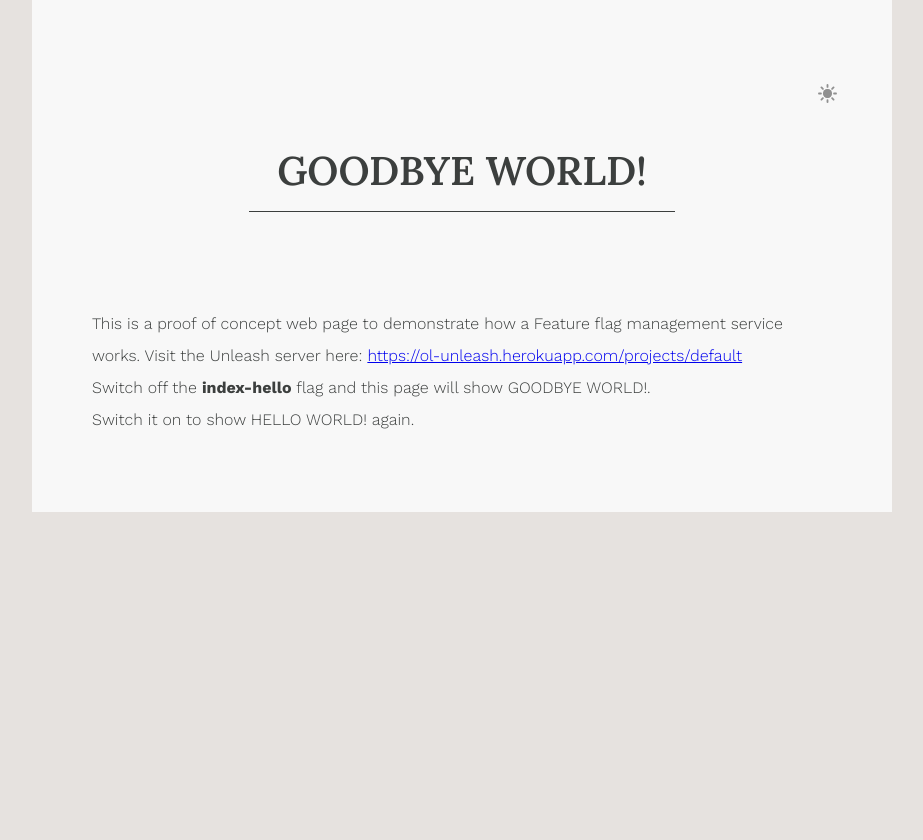
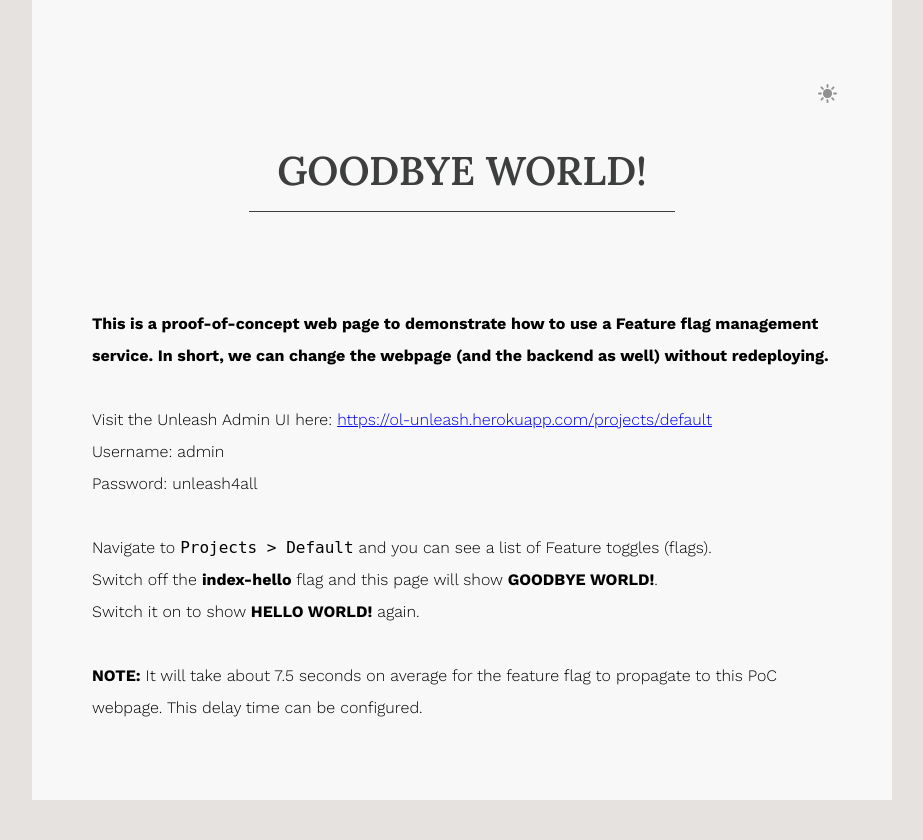
Before and after one commit to prd-khoa-luu/poc-unleash-flask, a Flask app: template templates/index_goodbye.html in a window 1280 px wide. Shown: the part 49-889 px from the top of the page, without its empty margins (186-1109 px from the left). Before the commit the page ends 561 px from the top, so only its background shows below. Run offline with Flask 2, Linux system fonts and the light colour scheme; the template is opened without the code that fills it, so the values that code supplies are empty; some libraries are stand-ins or nearby versions.

Commit message:
Add clarification

```diff
--- a/templates/index_goodbye.html
+++ b/templates/index_goodbye.html
@@ -279,16 +279,31 @@
 			<ul id="chapterselect">
 			</ul>
 		  </nav>
-		  <p id="passage">
-			  This is a proof of concept web page to demonstrate how a Feature flag management service works.
-			  Visit the Unleash server here:
+		  <p id="passage" style="color: #000;">
+			  <strong>
+				This is a proof-of-concept web page to demonstrate how to use a Feature flag management service. In short, we can change the webpage (and the backend as well) without redeploying.
+			  </strong>
+			  <br>
+			  <br>
+			  Visit the Unleash Admin UI here:
 			  <a href="https://ol-unleash.herokuapp.com/projects/default">
 				https://ol-unleash.herokuapp.com/projects/default
 			  </a>
 			  <br>
-			  Switch off the <strong>index-hello</strong> flag and this page will show GOODBYE WORLD!.
+			  Username: admin
 			  <br>
-			  Switch it on to show HELLO WORLD! again.
+			  Password: unleash4all
+			  <br>
+			  <br>
+			  Navigate to <code>Projects > Default</code> and you can see a list of Feature toggles (flags).
+			  <br>
+			  Switch off the <strong>index-hello</strong> flag and this page will show <strong>GOODBYE WORLD!</strong>.
+			  <br>
+			  Switch it on to show <strong>HELLO WORLD!</strong> again.
+			  <br>
+			  <br>
+			  <strong>NOTE:</strong>
+			  It will take about 7.5 seconds on average for the feature flag to propagate to this PoC webpage. This delay time can be configured.
 		  </p>
 		</article>
 	</div>
```
Also changed, not shown: templates/index_hello.html (+19 -10 lines).
